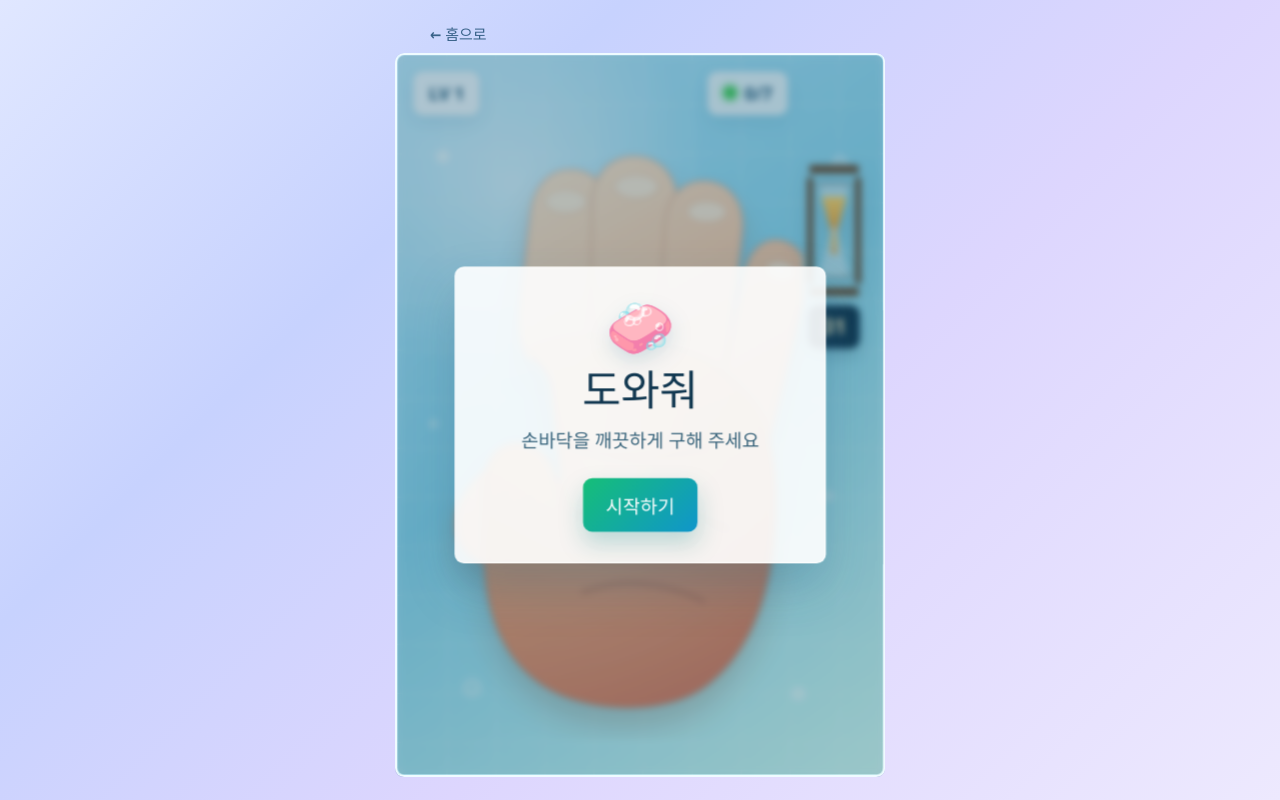
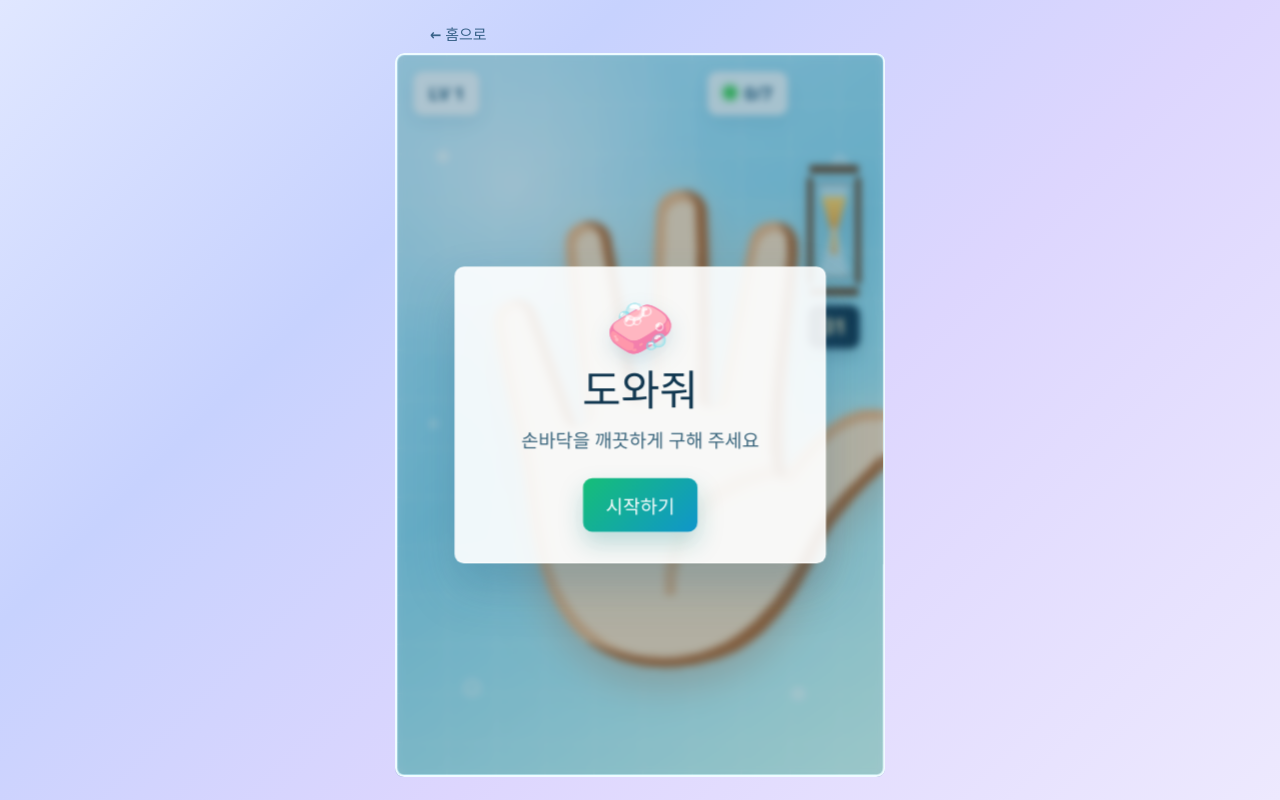
Before and after one commit to byunginhb/ian-game, a React (Vite) app: page /game/help-me in a window 1280 px wide. Built offline with nearby package versions, Linux system fonts and the light colour scheme.

Commit message:
fix: 도와줘 손바닥 이모지 적용

```diff
--- a/src/pages/HelpMe.css
+++ b/src/pages/HelpMe.css
@@ -360,45 +360,26 @@
   box-shadow: 0 6px 14px rgba(20, 54, 78, 0.22);
 }
 
-.hm-hand-svg {
+.hm-hand-emoji {
   position: absolute;
-  left: 36px;
-  top: 70px;
-  width: 312px;
-  height: 516px;
+  left: 13px;
+  top: 94px;
+  width: 328px;
+  height: 456px;
   z-index: 4;
+  display: grid;
+  place-items: center;
+  color: #f3b183;
+  font-family: "Apple Color Emoji", "Segoe UI Emoji", "Noto Color Emoji", sans-serif;
+  font-size: 370px;
+  line-height: 1;
+  text-align: center;
+  text-shadow:
+    0 18px 28px rgba(141, 78, 48, 0.22),
+    0 0 42px rgba(255, 241, 210, 0.52);
   pointer-events: none;
-}
-
-.hm-hand-part,
-.hm-palm-shape,
-.hm-thumb-shape {
-  stroke: rgba(142, 76, 54, 0.18);
-  stroke-width: 2;
-  vector-effect: non-scaling-stroke;
-}
-
-.hm-palm-glow {
-  mix-blend-mode: soft-light;
-}
-
-.hm-hand-line {
-  fill: none;
-  stroke: rgba(129, 67, 54, 0.28);
-  stroke-width: 3.4;
-  stroke-linecap: round;
-  vector-effect: non-scaling-stroke;
-}
-
-.hm-hand-line-soft {
-  stroke-width: 2.4;
-  opacity: 0.55;
-}
-
-.hm-fingernail {
-  fill: rgba(255, 242, 224, 0.68);
-  stroke: rgba(173, 101, 74, 0.15);
-  stroke-width: 1.4;
+  transform: rotate(-2deg);
+  user-select: none;
 }
 
 .hm-germ {
--- a/src/pages/HelpMe.jsx
+++ b/src/pages/HelpMe.jsx
@@ -30,6 +30,44 @@ function clamp(value, min, max) {
   return Math.max(min, Math.min(max, value))
 }
 
+function isInsideEllipse(x, y, cx, cy, rx, ry) {
+  return ((x - cx) / rx) ** 2 + ((y - cy) / ry) ** 2 <= 1
+}
+
+function isInsideRotatedEllipse(x, y, cx, cy, rx, ry, angle) {
+  const cos = Math.cos(angle)
+  const sin = Math.sin(angle)
+  const dx = x - cx
+  const dy = y - cy
+  const localX = dx * cos + dy * sin
+  const localY = -dx * sin + dy * cos
+
+  return (localX / rx) ** 2 + (localY / ry) ** 2 <= 1
+}
+
+function isInsideHandArea(x, y, radius = 0) {
+  const inset = radius * 0.32
+  const palm = isInsideEllipse(x, y, 210, 410, Math.max(28, 138 - inset), Math.max(28, 128 - inset))
+  const middleFinger = isInsideEllipse(x, y, 208, 252, Math.max(18, 40 - inset), Math.max(34, 150 - inset))
+  const indexFinger = isInsideRotatedEllipse(x, y, 154, 285, Math.max(18, 38 - inset), Math.max(32, 128 - inset), -0.2)
+  const ringFinger = isInsideRotatedEllipse(x, y, 270, 285, Math.max(18, 37 - inset), Math.max(32, 126 - inset), 0.14)
+  const littleFinger = isInsideRotatedEllipse(x, y, 102, 355, Math.max(18, 39 - inset), Math.max(32, 98 - inset), -0.55)
+  const thumb = isInsideRotatedEllipse(x, y, 324, 362, Math.max(30, 88 - inset), Math.max(18, 42 - inset), -0.3)
+
+  return palm || middleFinger || indexFinger || ringFinger || littleFinger || thumb
+}
+
+function randomHandPoint(radius) {
+  for (let attempt = 0; attempt < 60; attempt += 1) {
+    const x = rand(HAND_BOUNDS.left + radius, HAND_BOUNDS.right - radius)
+    const y = rand(HAND_BOUNDS.top + radius, HAND_BOUNDS.bottom - radius)
+
+    if (isInsideHandArea(x, y, radius)) return { x, y }
+  }
+
+  return { x: 210, y: 390 }
+}
+
 function getLevelConfig(level) {
   const hasBoss = level % 3 === 0
   const baseCount = Math.min(34, 6 + Math.floor(level * 1.7))
@@ -47,14 +85,14 @@ function createGerm(id, config, existing = []) {
   const angle = rand(0, Math.PI * 2)
   const speed = config.speed * rand(0.78, 1.28)
   const size = config.germSize * rand(0.82, 1.18)
-  let x = rand(HAND_BOUNDS.left + 24, HAND_BOUNDS.right - 24)
-  let y = rand(HAND_BOUNDS.top + 28, HAND_BOUNDS.bottom - 30)
+  let { x, y } = randomHandPoint(size / 2)
 
-  for (let attempt = 0; attempt < 24; attempt += 1) {
+  for (let attempt = 0; attempt < 40; attempt += 1) {
     const crowded = existing.some((germ) => Math.hypot(germ.x - x, germ.y - y) < (germ.size + size) * 0.64)
-    if (!crowded) break
-    x = rand(HAND_BOUNDS.left + 24, HAND_BOUNDS.right - 24)
-    y = rand(HAND_BOUNDS.top + 28, HAND_BOUNDS.bottom - 30)
+    if (!crowded && isInsideHandArea(x, y, size / 2)) break
+    const nextPoint = randomHandPoint(size / 2)
+    x = nextPoint.x
+    y = nextPoint.y
   }
 
   return {
@@ -87,8 +125,8 @@ function createLevelGerms(level) {
     const bossSpeed = config.speed * 0.58
     germs.push({
       id: `boss-${level}`,
-      x: rand(HAND_BOUNDS.left + 82, HAND_BOUNDS.right - 76),
-      y: rand(HAND_BOUNDS.top + 100, HAND_BOUNDS.bottom - 105),
+      x: 210,
+      y: rand(312, 420),
       vx: Math.cos(angle) * bossSpeed,
       vy: Math.sin(angle) * bossSpeed,
       size: Math.max(50, config.germSize * 1.7),
@@ -108,10 +146,10 @@ function createLevelGerms(level) {
 function moveGerm(germ, delta) {
   const next = { ...germ }
   const scale = Math.min(2.2, delta / 16)
+  const radius = next.size / 2
   next.x += next.vx * scale
   next.y += next.vy * scale
 
-  const radius = next.size / 2
   if (next.x < HAND_BOUNDS.left + radius) {
     next.x = HAND_BOUNDS.left + radius
     next.vx = Math.abs(next.vx)
@@ -127,6 +165,13 @@ function moveGerm(germ, delta) {
   if (next.y > HAND_BOUNDS.bottom - radius) {
     next.y = HAND_BOUNDS.bottom - radius
     next.vy = -Math.abs(next.vy)
+  }
+
+  if (!isInsideHandArea(next.x, next.y, radius)) {
+    next.x = germ.x
+    next.y = germ.y
+    next.vx = -next.vx
+    next.vy = -next.vy
   }
 
   next.rotate += next.vx * 0.35
@@ -472,78 +517,7 @@ function HelpMe() {
               <div className="hm-time">{Math.ceil(timeLeft)}</div>
             </div>
 
-            <svg className="hm-hand-svg" viewBox="0 0 320 500" aria-hidden="true">
-              <defs>
-                <linearGradient id="hmSkin" x1="64" y1="30" x2="250" y2="470" gradientUnits="userSpaceOnUse">
-                  <stop offset="0" stopColor="#ffe1c2" />
-                  <stop offset="0.48" stopColor="#f3ab7b" />
-                  <stop offset="1" stopColor="#dd7f61" />
-                </linearGradient>
-                <linearGradient id="hmSkinSoft" x1="75" y1="0" x2="270" y2="360" gradientUnits="userSpaceOnUse">
-                  <stop offset="0" stopColor="#ffe8cf" />
-                  <stop offset="1" stopColor="#efa071" />
-                </linearGradient>
-                <radialGradient id="hmPalmGlow" cx="39%" cy="34%" r="68%">
-                  <stop offset="0" stopColor="#fff1df" stopOpacity="0.7" />
-                  <stop offset="0.54" stopColor="#ffd4aa" stopOpacity="0.14" />
-                  <stop offset="1" stopColor="#b95842" stopOpacity="0.16" />
-                </radialGradient>
-                <filter id="hmHandShadow" x="-20%" y="-16%" width="140%" height="138%">
-                  <feDropShadow dx="0" dy="18" stdDeviation="12" floodColor="#8e5238" floodOpacity="0.24" />
-                </filter>
-              </defs>
-
-              <g filter="url(#hmHandShadow)">
-                <path
-                  className="hm-hand-part"
-                  d="M79 181 C68 168 69 145 72 119 L80 52 C83 26 99 11 120 14 C141 17 153 36 151 61 L144 178 Z"
-                  fill="url(#hmSkinSoft)"
-                />
-                <path
-                  className="hm-hand-part"
-                  d="M132 177 L134 42 C135 17 151 1 173 2 C196 3 211 22 209 48 L200 180 Z"
-                  fill="url(#hmSkinSoft)"
-                />
-                <path
-                  className="hm-hand-part"
-                  d="M191 183 L198 61 C200 36 216 21 237 24 C258 27 270 47 266 72 L251 197 Z"
-                  fill="url(#hmSkinSoft)"
-                />
-                <path
-                  className="hm-hand-part"
-                  d="M244 215 L268 104 C273 82 288 71 304 77 C321 83 327 101 321 123 L289 256 Z"
-                  fill="url(#hmSkinSoft)"
-                />
-
-                <path
-                  className="hm-thumb-shape"
-                  d="M70 261 C43 271 15 295 14 323 C13 348 34 366 63 360 C84 356 105 341 120 322 C127 312 124 298 113 292 C96 283 88 268 70 261 Z"
-                  fill="url(#hmSkinSoft)"
-                />
-
-                <path
-                  className="hm-palm-shape"
-                  d="M84 170 C119 157 185 157 230 179 C269 198 293 236 295 288 C298 358 284 429 236 466 C202 493 131 493 91 467 C55 443 39 402 39 348 L39 290 C39 267 54 251 73 254 C89 257 99 269 103 287 L110 319 L98 204 C96 185 72 176 84 170 Z"
-                  fill="url(#hmSkin)"
-                />
-                <path
-                  className="hm-palm-glow"
-                  d="M84 170 C119 157 185 157 230 179 C269 198 293 236 295 288 C298 358 284 429 236 466 C202 493 131 493 91 467 C55 443 39 402 39 348 L39 290 C39 267 54 251 73 254 C89 257 99 269 103 287 L110 319 L98 204 C96 185 72 176 84 170 Z"
-                  fill="url(#hmPalmGlow)"
-                />
-
-                <path className="hm-hand-line" d="M112 255 C145 267 184 273 235 258" />
-                <path className="hm-hand-line" d="M112 319 C154 304 202 306 252 329" />
-                <path className="hm-hand-line" d="M126 385 C158 373 198 375 232 393" />
-                <path className="hm-hand-line hm-hand-line-soft" d="M86 205 C91 232 94 257 103 287" />
-                <path className="hm-hand-line hm-hand-line-soft" d="M135 190 C151 198 173 199 193 191" />
-
-                <ellipse className="hm-fingernail" cx="111" cy="42" rx="18" ry="10" />
-                <ellipse className="hm-fingernail" cx="173" cy="29" rx="19" ry="10" />
-                <ellipse className="hm-fingernail" cx="235" cy="51" rx="17" ry="9" />
-                <ellipse className="hm-fingernail" cx="300" cy="103" rx="13" ry="8" transform="rotate(12 300 103)" />
-              </g>
-            </svg>
+            <div className="hm-hand-emoji" aria-hidden="true">🖐🏻</div>
 
             {germs.map((germ) => (
               <button
```
